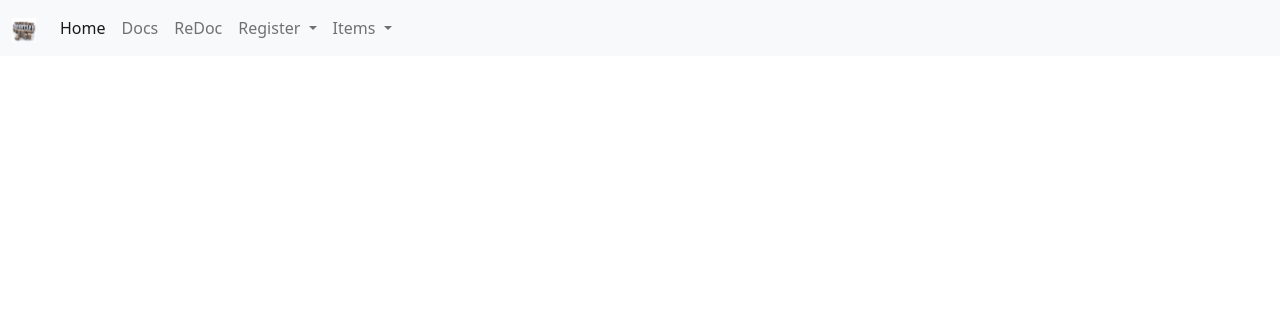
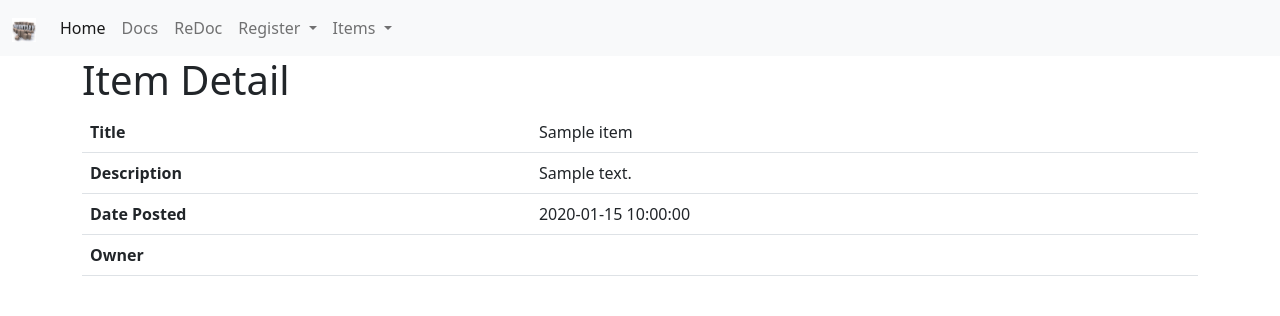
Before and after one commit to 666tut666/inventory_final, a FastAPI app: template templates/request_item.html in a window 1280 px wide. Shown: the top 316 px of the page. Run offline with FastAPI, Linux system fonts and the light colour scheme; the template is opened without the code that fills it: most values are stand-ins (such as "Sample title", 1, 10 or a date in 2020).

Commit message:
beta_templates added some working

```diff
--- a/templates/request_item.html
+++ b/templates/request_item.html
@@ -4,3 +4,30 @@
       Request Item
     </title>
 {% endblock %}
+
+{% block content %}
+    <div class="container">
+		<h1>Item Detail</h1>
+		<table class="table">
+		  <tbody>
+   			 <tr>
+     			 <th scope="row">Title</th>
+     			 <td>{{item.title}}</td>
+    		</tr>
+    		<tr>
+      			<th scope="row">Description</th>
+      			<td>{{item.description}}</td>
+    		</tr>
+    		<tr>
+      			<th scope="row">Date Posted</th>
+      			<td colspan="2">{{item.date_posted}}</td>
+    		</tr>
+			<tr>
+				<th scope="row">Owner</th>
+				<td colspan="2">{{ user.email }}</td>
+			</tr>
+		  </tbody>
+	    </table>
+	</div>
+
+{% endblock %}
--- a/webapps/routers/request.py
+++ b/webapps/routers/request.py
@@ -15,10 +15,11 @@ def request_item(request: Request):
     )
 
 
-@router.post("/request")
+@router.post("/request_item")
 async def request(
         response: Response,
         request: Request,
         db: Session = Depends(get_db)
 ):
     form = await request.form()
+    title = form.get("item")
```
